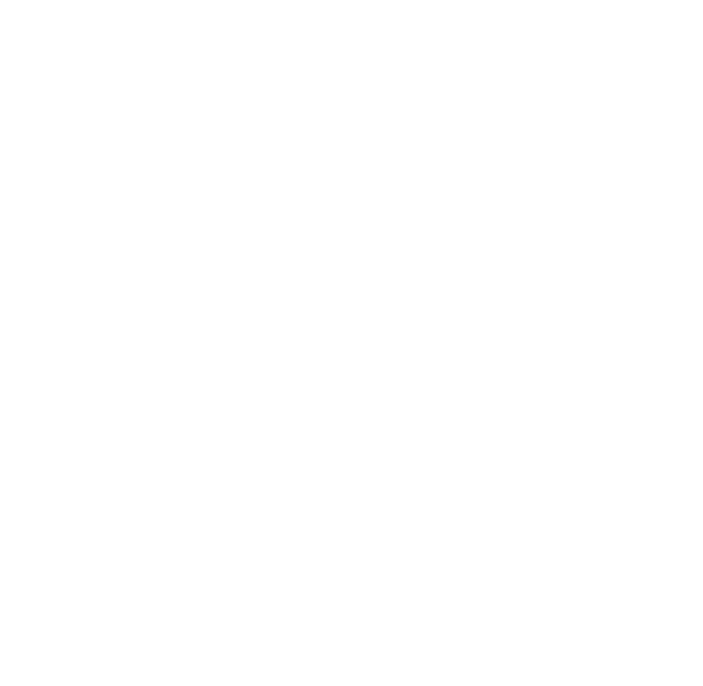
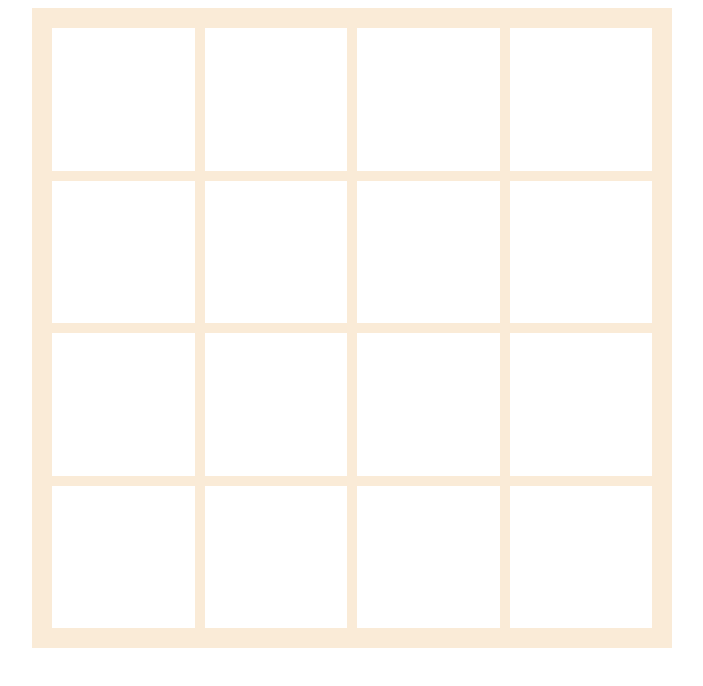
Before and after one commit to raylightftw/Etch-A-Sketch, a plain HTML site: page index.html in a window 1280 px wide. Shown: the whole page, without its empty margins (288-991 px from the left). Drawn offline with Linux system fonts and the light colour scheme.

Commit message:
Updated JS, HTML, CSS

```diff
--- a/index.html
+++ b/index.html
@@ -6,8 +6,12 @@
     <meta name="viewport" content="width=device-width, initial-scale=1.0">
     <title>Document</title>
     <link rel="stylesheet" href="style.css">
+    <script src="script.js" defer></script>
 </head>
 <body>
+    <div class="Grid">
+
+    </div>
 
 </body>
 </html>
--- a/script.js
+++ b/script.js
@@ -0,0 +1,23 @@
+
+var grids=[];
+for(var i=0;i<16;i++)
+{   grids[i]=document.createElement('div');
+    grids[i].classList.add('Grids');
+    document.querySelector('.Grid').appendChild(grids[i]);
+}
+
+var grids2=document.getElementsByClassName('Grids')
+
+/*for(var i=0;i<grids2.length;i++)
+{
+grids2[i].addEventListener('mouseover',function(e) {
+    console.log(e.classList)
+})
+
+}
+*/
+
+var grid_array=[...grids2];
+grid_array.forEach(div => div.addEventListener('mouseover',function() {
+    div.classList.add('Hovered')
+} ) )
--- a/style.css
+++ b/style.css
@@ -0,0 +1,34 @@
+body
+{
+    display:flex;
+    flex-direction: column;
+    align-items: center;
+    justify-content: center;
+
+}
+.Grid
+{   align-self: center;
+    display:grid;
+    width:600px;
+    height: 600px;
+    grid-template-rows: 1fr 1fr 1fr 1fr;
+    grid-template-columns: 1fr 1fr 1fr 1fr;
+    grid-row-gap: 10px;
+    grid-column-gap: 10px;
+    padding:20px;
+
+    background-color: antiquewhite;
+
+}
+.Grids
+{
+    background-color: white;
+    height:120;
+    width:120;
+
+}
+
+.Hovered
+{
+    background-color: black;
+}
```
